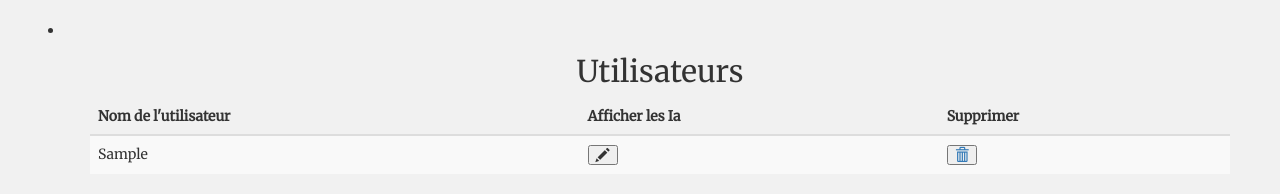
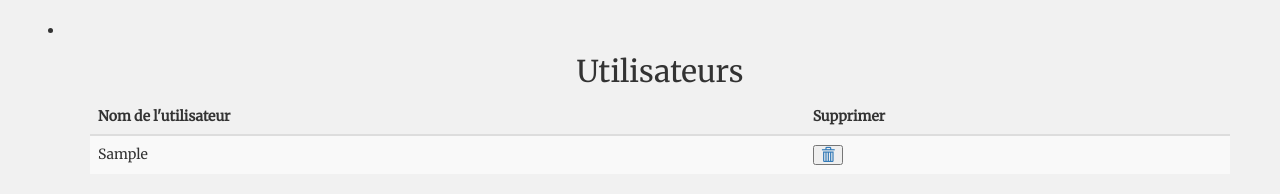
Before and after one commit to Nydareld/IaGameServer, a Flask app: page /suprUser/1 in a window 1280 px wide. Shown: the part 76-270 px from the top of the page. Run offline with Flask 2, Linux system fonts and the light colour scheme; tables that the repository leaves empty hold one stand-in row (values such as "Sample post"); parts of the project's set-up code (start-up, migrations or seed data) failed here and were passed over; some libraries are stand-ins or nearby versions.

Commit message:
modif de la partie administrer

```diff
--- a/CodIa/tuto/templates/administrer.html
+++ b/CodIa/tuto/templates/administrer.html
@@ -16,7 +16,6 @@
 				    <thead>
 				        <tr>
 				            <th>Nom de l'utilisateur</th>
-				            <th>Afficher les Ia</th>
 				            <th>Supprimer</th>
 				        </tr>
 				    </thead>
@@ -25,7 +24,6 @@
 			 <tr>
 			 	{% if current_user.pseudo!=x.pseudo%}
 				 <td>{{x.pseudo}}</td>
-				 <td><a href="#" ><button type="button" class="glyphicon glyphicon-pencil"></a></td>
 				 <td><a href="{{ url_for('suprUser', pseudo=x.pseudo) }}" ><button type="button" class="glyphicon glyphicon-trash"></button></a></td>
 		 	</tr>
       {% endif %}
```
